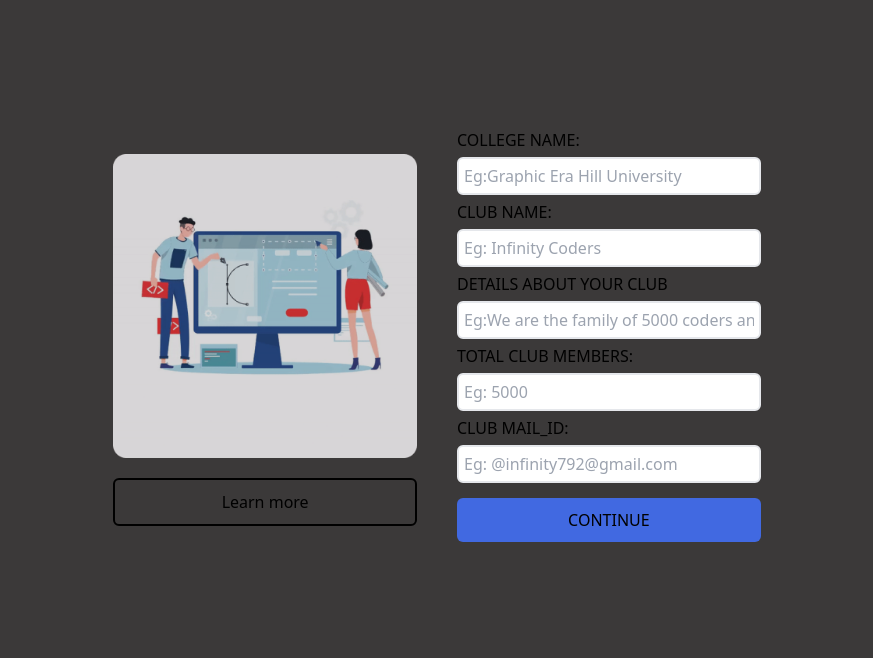
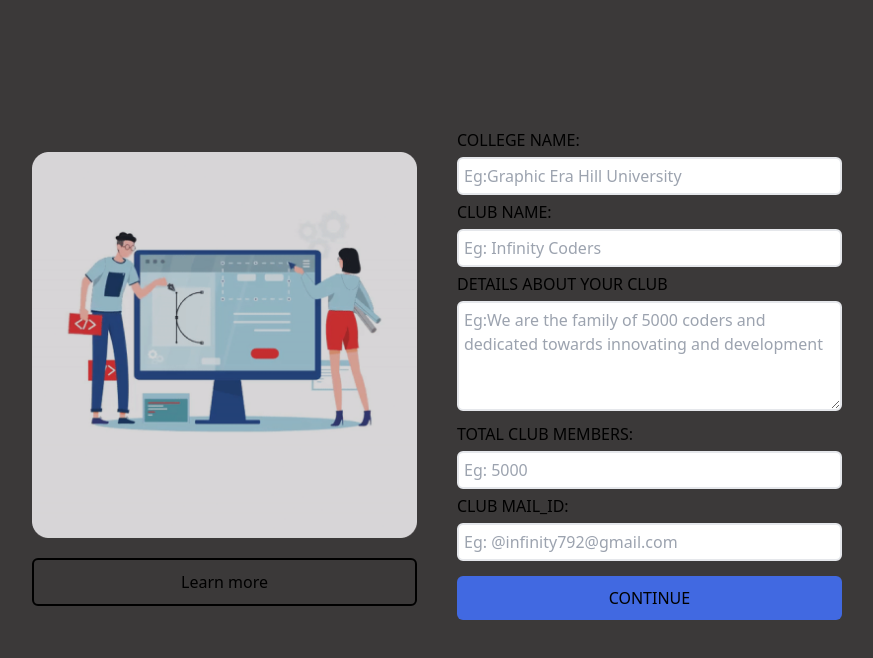
Before and after one commit to umeshbisht1/signup-club, a plain HTML site: page index.html in a window 1280 px wide. Shown: the whole page, without its empty margins (203-1076 px from the left). Drawn offline with nearby package versions, Linux system fonts and the light colour scheme.

Commit message:
Update index.html

```diff
--- a/index.html
+++ b/index.html
@@ -31,24 +31,31 @@
     </script>
 </head>
 
-<body class="flex justify-center items-center my-[10%]  bg-[#3b3939]">
-    <div class="flex justify-center items-center gap-[40px] flex-wrap">
+<body class="flex justify-center items-center my-[10%]  bg-[#3b3939] overflow-hidden">
+    <div class="flex justify-center items-center gap-[40px] flex-wrap overflow-hidden">
         <div class=" sm:basis-[70%] md:basis-[50%] lg:basis-[45%]  rounded-md">
-            <img src="Rectangle 253.png" alt="" class="h-full w-full opacity-80 bg-cover object-cover bg-no-repeat mb-[20px]">
-            <button class=" bg-[#3b3939] border-black border-2 w-full p-[10px] rounded-md text-[#000]">Learn more</button>
+            <img src="Rectangle 253.png" alt=""
+                class="h-full w-full opacity-80 bg-cover object-cover bg-no-repeat mb-[20px]">
+            <button class=" bg-[#3b3939] border-black border-2 w-full p-[10px] rounded-md text-[#000]">Learn
+                more</button>
         </div>
-        <div class=" h-full w-full w-full  sm:basis-[80%] md:basis-[50%] lg:basis-[45%] ">
+        <div class=" h-full w-full   sm:basis-[80%] md:basis-[50%] lg:basis-[45%] ">
             <form action="" class="w-full">
                 <label for="">COLLEGE NAME:</label><br>
-                <input class="border-2 p-[5px] my-[5px] rounded-md w-full" type="text" placeholder="Eg:Graphic Era Hill University"><br>
+                <input class="border-2 p-[5px] my-[5px] rounded-md w-full" type="text"
+                    placeholder="Eg:Graphic Era Hill University"><br>
                 <label for="">CLUB NAME:</label><br>
-                <input class="border-2 p-[5px] my-[5px] rounded-md w-full" type="text" placeholder="Eg: Infinity Coders"><br>
+                <input class="border-2 p-[5px] my-[5px] rounded-md w-full" type="text"
+                    placeholder="Eg: Infinity Coders"><br>
                 <label for="">DETAILS ABOUT YOUR CLUB</label><br>
-                <input class="border-2 p-[5px] my-[5px] rounded-md w-full" type="text" placeholder="Eg:We are the family of 5000 coders and dedicated towards innovating and development"><br>
-                <label for="">TOTAL CLUB MEMBERS:</label><br>
+
+                <textarea class="border-2 p-[5px] my-[5px] rounded-md w-full" name="" id="" cols="30" rows="4"
+                    placeholder="Eg:We are the family of 5000 coders and dedicated towards innovating and development"></textarea><br>
+                <label for="">TOTAL CLUB MEMBERS:</label>
                 <input class="border-2 p-[5px] my-[5px] rounded-md w-full" type="text" placeholder="Eg: 5000"><br>
                 <label for="">CLUB MAIL_ID:</label><br>
-                <input class="border-2 p-[5px] my-[5px] rounded-md w-full" type="text" placeholder="Eg: @infinity792@gmail.com"><br>
+                <input class="border-2 p-[5px] my-[5px] rounded-md w-full" type="text"
+                    placeholder="Eg: @infinity792@gmail.com"><br>
 
                 <button class="rounded-sd bg-[royalblue] w-full p-[10px] my-[10px] rounded-md">CONTINUE</button>
             </form>
```
